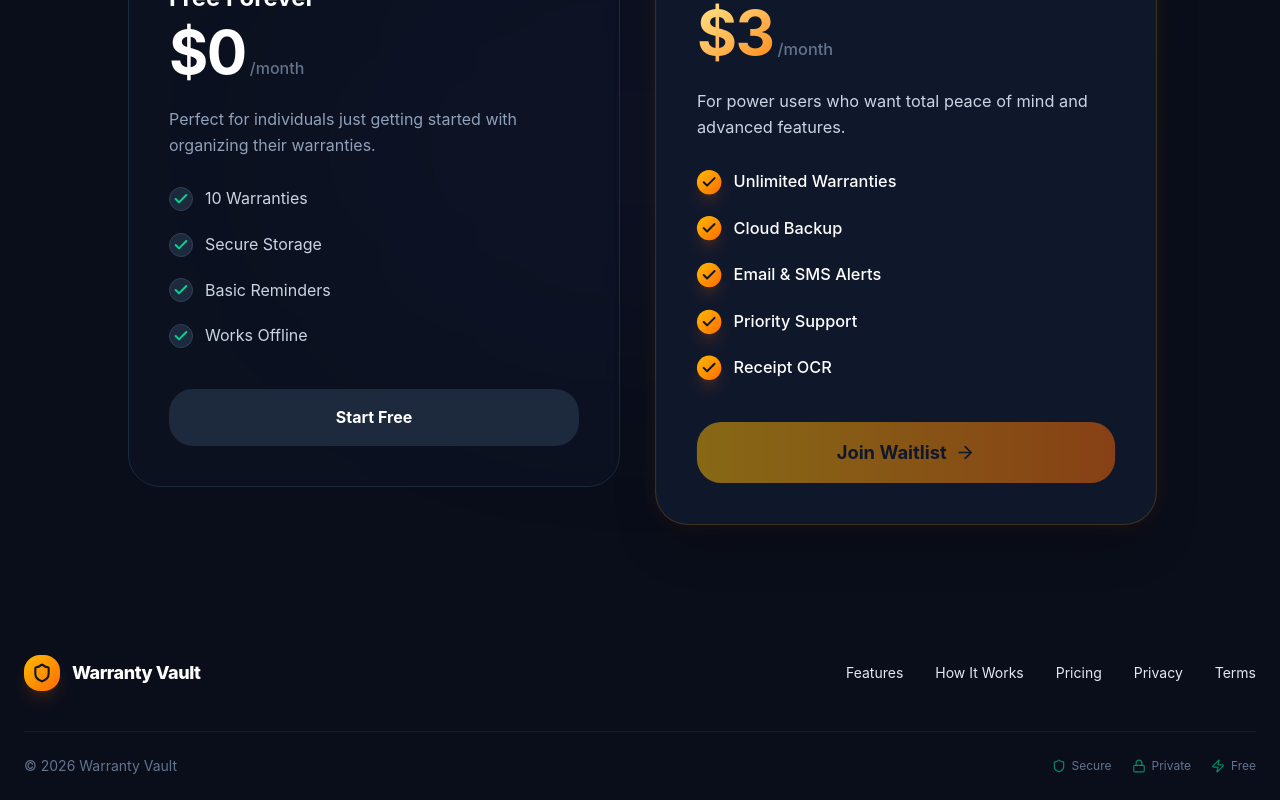
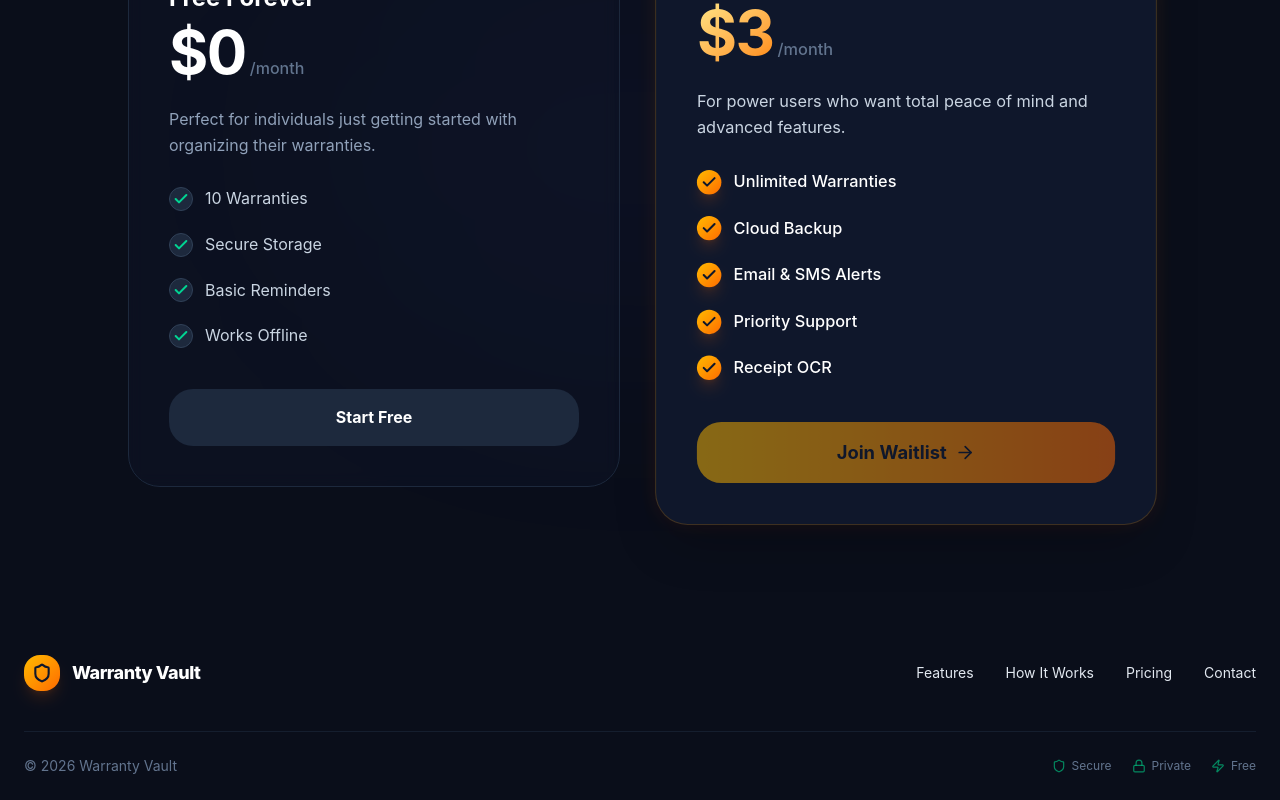
Before and after one commit to Cyxzhar/warranty-vault, a React (Vite) app: page / in a window 1280 px wide. Shown: the part 4166-4966 px from the top of the page. Built offline with nearby package versions, Linux system fonts and the light colour scheme.

Commit message:
feat: add feedback links to footers for MVP launch

```diff
--- a/src/components/landing/LandingFooter.jsx
+++ b/src/components/landing/LandingFooter.jsx
@@ -27,8 +27,7 @@ export default function LandingFooter({ onOpenApp }) {
               <a href="#features" onClick={(e) => handleLinkClick(e, '#features')} className="text-slate-400 hover:text-white transition-colors">Features</a>
               <a href="#how-it-works" onClick={(e) => handleLinkClick(e, '#how-it-works')} className="text-slate-400 hover:text-white transition-colors">How It Works</a>
               <a href="#pricing" onClick={(e) => handleLinkClick(e, '#pricing')} className="text-slate-400 hover:text-white transition-colors">Pricing</a>
-              <a href="#" className="text-slate-400 hover:text-white transition-colors">Privacy</a>
-              <a href="#" className="text-slate-400 hover:text-white transition-colors">Terms</a>
+              <a href="mailto:support@warrantyvault.app?subject=Warranty%20Vault%20Inquiry" className="text-slate-400 hover:text-white transition-colors">Contact</a>
             </nav>
           </div>
 
--- a/src/components/layout/Footer.jsx
+++ b/src/components/layout/Footer.jsx
@@ -16,9 +16,7 @@ export default function Footer({ onRequestNotifications, notificationStatus }) {
 
           {/* Links + notification */}
           <div className="flex flex-wrap items-center gap-x-8 gap-y-3 text-sm">
-            <a href="#" className="text-slate-400 hover:text-white transition-colors">Help Center</a>
-            <a href="#" className="text-slate-400 hover:text-white transition-colors">Privacy</a>
-            <a href="#" className="text-slate-400 hover:text-white transition-colors">Terms</a>
+            <a href="mailto:support@warrantyvault.app?subject=Warranty%20Vault%20Feedback" className="text-slate-400 hover:text-white transition-colors">Feedback & Support</a>
             {notificationStatus === 'default' && onRequestNotifications && (
               <button
                 onClick={onRequestNotifications}
```
